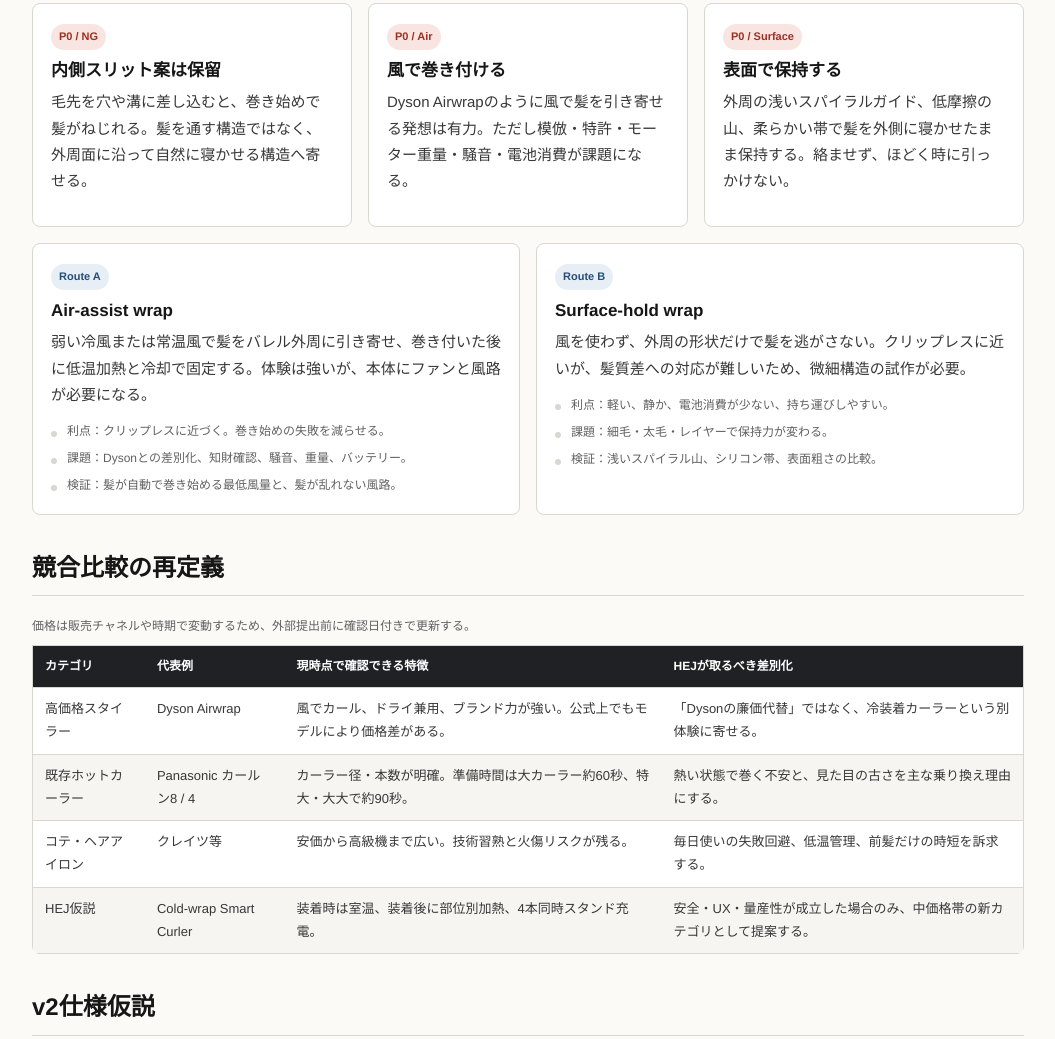
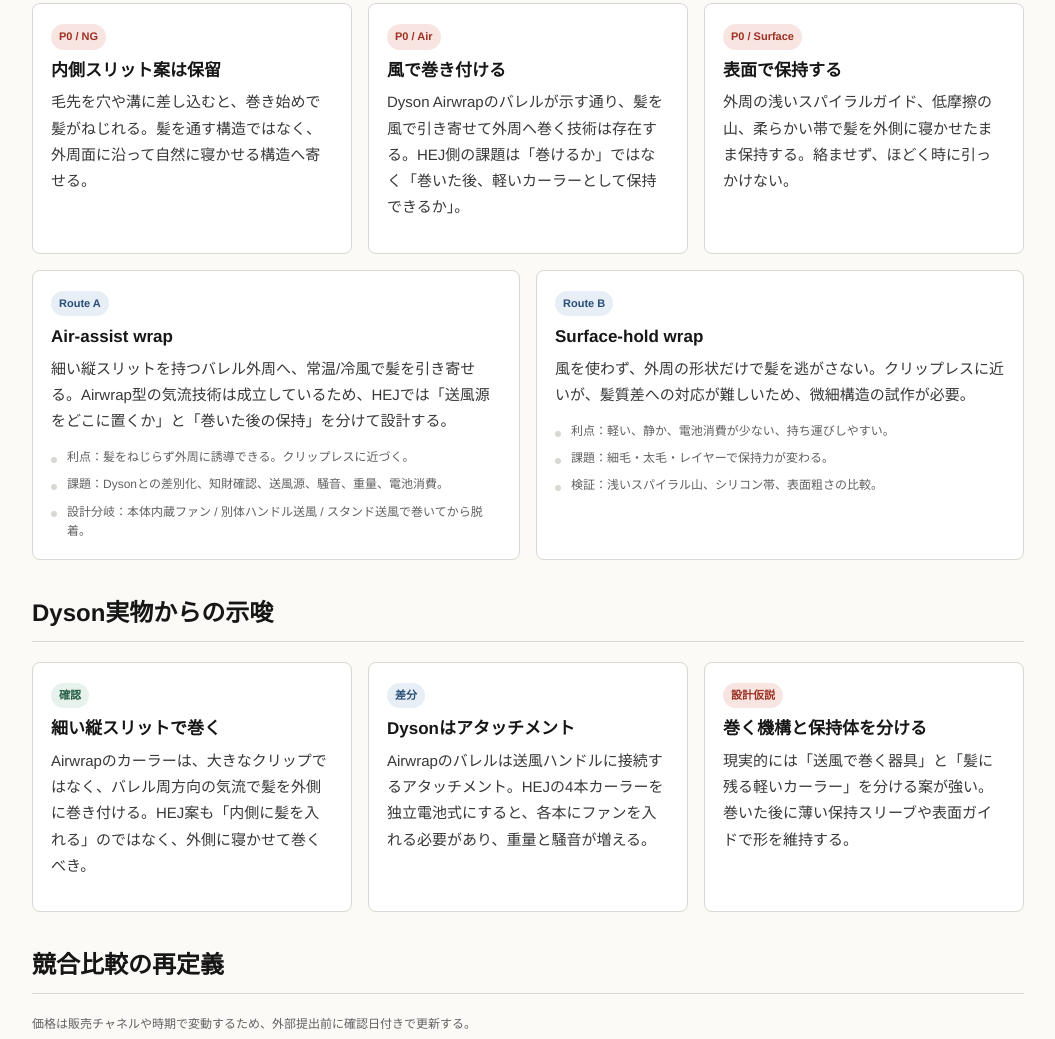
Before and after one commit to hanmabakiooga-rgb/codex, a plain HTML site: page hej-smart-curler/index.html in a window 1280 px wide. Shown: the part 1500-2539 px from the top of the page, without its empty margins (112-1167 px from the left). Drawn offline with Linux system fonts and the light colour scheme.

Commit message:
Add Airwrap-informed curler architecture

```diff
--- a/hej-smart-curler/index.html
+++ b/hej-smart-curler/index.html
@@ -440,7 +440,7 @@
         <article class="card">
           <span class="tag risk">P0 / Air</span>
           <h3>風で巻き付ける</h3>
-          <p>Dyson Airwrapのように風で髪を引き寄せる発想は有力。ただし模倣・特許・モーター重量・騒音・電池消費が課題になる。</p>
+          <p>Dyson Airwrapのバレルが示す通り、髪を風で引き寄せて外周へ巻く技術は存在する。HEJ側の課題は「巻けるか」ではなく「巻いた後、軽いカーラーとして保持できるか」。</p>
         </article>
         <article class="card">
           <span class="tag risk">P0 / Surface</span>
@@ -452,11 +452,11 @@
         <article class="card">
           <span class="tag product">Route A</span>
           <h3>Air-assist wrap</h3>
-          <p>弱い冷風または常温風で髪をバレル外周に引き寄せ、巻き付いた後に低温加熱と冷却で固定する。体験は強いが、本体にファンと風路が必要になる。</p>
+          <p>細い縦スリットを持つバレル外周へ、常温/冷風で髪を引き寄せる。Airwrap型の気流技術は成立しているため、HEJでは「送風源をどこに置くか」と「巻いた後の保持」を分けて設計する。</p>
           <div class="list small">
-            <div>利点：クリップレスに近づく。巻き始めの失敗を減らせる。</div>
-            <div>課題：Dysonとの差別化、知財確認、騒音、重量、バッテリー。</div>
-            <div>検証：髪が自動で巻き始める最低風量と、髪が乱れない風路。</div>
+            <div>利点：髪をねじらず外周に誘導できる。クリップレスに近づく。</div>
+            <div>課題：Dysonとの差別化、知財確認、送風源、騒音、重量、電池消費。</div>
+            <div>設計分岐：本体内蔵ファン / 別体ハンドル送風 / スタンド送風で巻いてから脱着。</div>
           </div>
         </article>
         <article class="card">
@@ -468,6 +468,27 @@
             <div>課題：細毛・太毛・レイヤーで保持力が変わる。</div>
             <div>検証：浅いスパイラル山、シリコン帯、表面粗さの比較。</div>
           </div>
+        </article>
+      </div>
+    </section>
+
+    <section aria-labelledby="airwrap-title">
+      <h2 id="airwrap-title">Dyson実物からの示唆</h2>
+      <div class="grid-3">
+        <article class="card">
+          <span class="tag strategy">確認</span>
+          <h3>細い縦スリットで巻く</h3>
+          <p>Airwrapのカーラーは、大きなクリップではなく、バレル周方向の気流で髪を外側に巻き付ける。HEJ案も「内側に髪を入れる」のではなく、外側に寝かせて巻くべき。</p>
+        </article>
+        <article class="card">
+          <span class="tag product">差分</span>
+          <h3>Dysonはアタッチメント</h3>
+          <p>Airwrapのバレルは送風ハンドルに接続するアタッチメント。HEJの4本カーラーを独立電池式にすると、各本にファンを入れる必要があり、重量と騒音が増える。</p>
+        </article>
+        <article class="card">
+          <span class="tag risk">設計仮説</span>
+          <h3>巻く機構と保持体を分ける</h3>
+          <p>現実的には「送風で巻く器具」と「髪に残る軽いカーラー」を分ける案が強い。巻いた後に薄い保持スリーブや表面ガイドで形を維持する。</p>
         </article>
       </div>
     </section>
@@ -697,6 +718,25 @@
 
         <article class="card image-brief">
           <div>
+            <span class="tag visual">Image 07</span>
+            <h3>Airwrap型の再解釈</h3>
+          </div>
+          <div class="image-frame">
+            <img src="hej_smart_curler_assets/hej-smart-curler-coanda-removable-draft-01.png" alt="細い縦スリットの気流で髪を外周へ巻き付ける着脱式スマートカーラー構造案のラフ">
+          </div>
+          <p class="small">生成済みラフ。Dyson型の「細い縦スリットで外周に巻く」要点を、HEJ用の着脱式カーラーとして再解釈した案。次は送風源を本体内蔵にするか、別体ハンドル/スタンドにするかを決める。</p>
+          <pre>Use case: product-mockup
+Asset type: Coanda-inspired removable smart curler concept
+Primary request: a compact removable smart hair curler barrel with slim vertical airflow channels that guide hair around the outside, without copying Dyson
+Subject: one slim cylindrical curler with understated vertical air channels, hair smoothly wrapping around the exterior surface, and a thin removable retaining sleeve that can hold the curl after airflow stops
+Composition/framing: clean macro 3/4 product render, show the airflow channels and the hair path clearly
+Materials/textures: warm white ceramic shell, matte gray channel inserts, brushed metal end caps, subtle wood detail
+Constraints: no magenta color, no Dyson copy, no large open intake hole, no large handle, no bulky fan, no internal hair slit, no text, no logo
+Key message: the technology exists; HEJ must separate air-assisted wrapping from lightweight curl holding</pre>
+        </article>
+
+        <article class="card image-brief">
+          <div>
             <span class="tag visual">Image 06</span>
             <h3>表面保持案</h3>
           </div>
```
Also changed, not shown: 2 other files.
